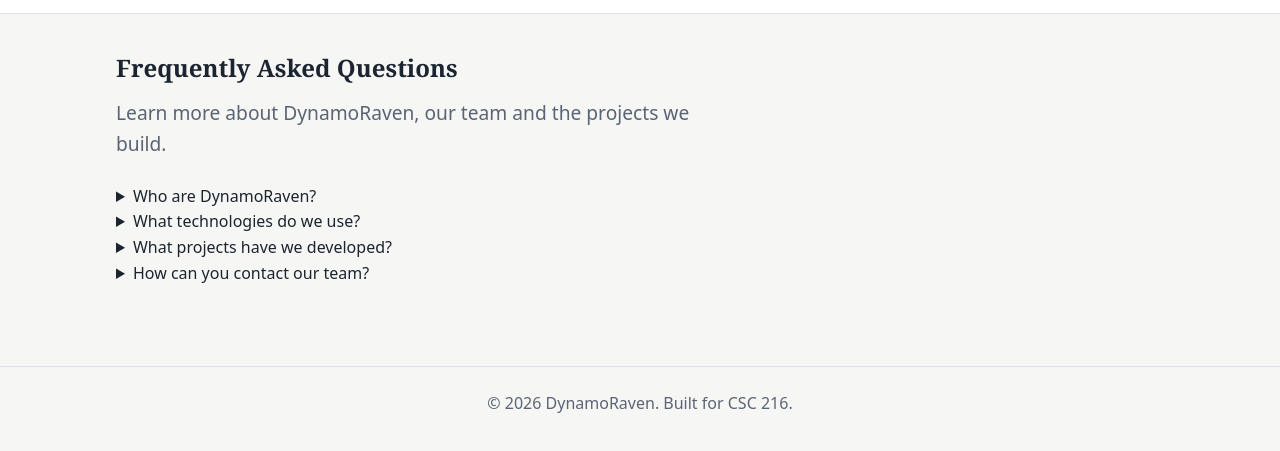
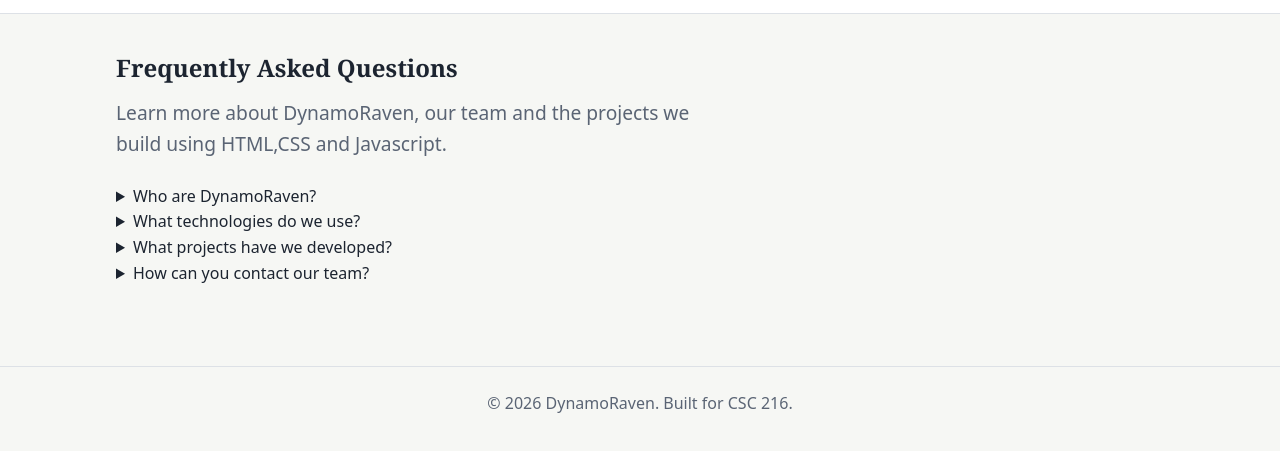
Before and after one commit to 1200vsg/team-website, a plain HTML site: page faq.html in a window 1280 px wide. Shown: the part 63-514 px from the top of the page. Drawn offline with Linux system fonts and the light colour scheme.

Commit message:
update project content

```diff
--- a/faq.html
+++ b/faq.html
@@ -38,7 +38,7 @@
     <section class="container section">
       <h1>Frequently Asked Questions</h1>
       <p class="lead">
-        Learn more about DynamoRaven, our team and the projects we build.
+        Learn more about DynamoRaven, our team and the projects we build using HTML,CSS and Javascript.
       </p>
 
       <div class="faq-list">
```
Also changed, not shown: 1 other file.
